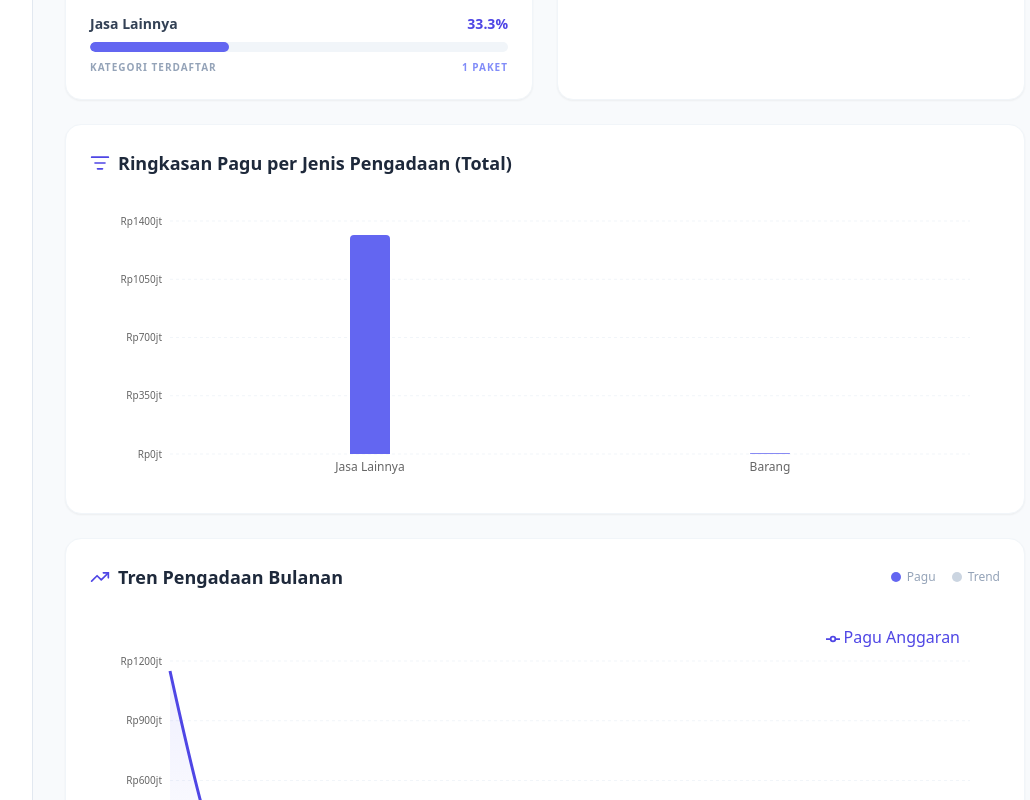
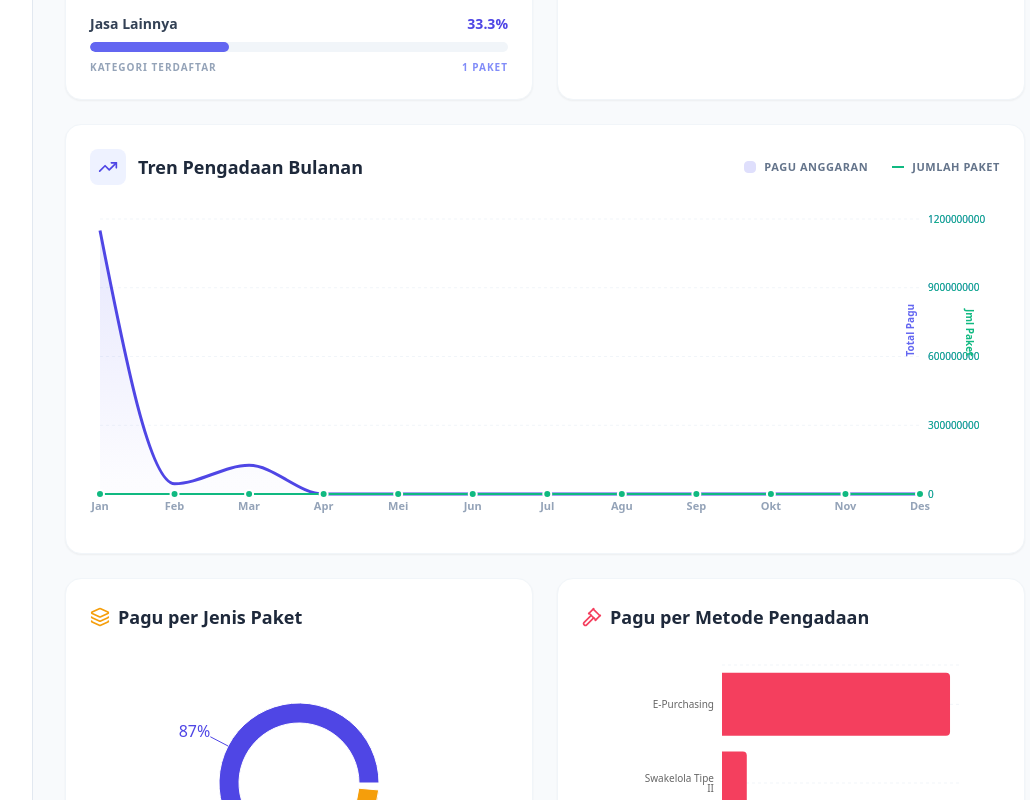
Before and after one commit to tamokmasuk-netizen/Monev_update, a React (Vite) app: page / in a window 1280 px wide. Shown: the part 440-1240 px from the top of the page, without its empty margins (223-1253 px from the left). Built offline with nearby package versions, Linux system fonts and the light colour scheme.

Commit message:
feat: Remove unused Gemini API key and refactor chart imports
Removes the placeholder GEMINI_API_KEY from .env.local and cleans up unused chart components from recharts imports in App.tsx. This simplifies the dependencies and removes dead code.

```diff
--- a/App.tsx
+++ b/App.tsx
@@ -54,7 +54,9 @@ import {
   Cell,
   Legend,
   AreaChart,
-  Area
+  Area,
+  ComposedChart,
+  Line
 } from 'recharts';
 import { GoogleGenAI } from "@google/genai";
 
@@ -656,59 +658,102 @@ const App: React.FC = () => {
                 </div>
               </div>
 
-              {/* Jenis Pengadaan Summary Chart (Macro View) */}
-              <div className="bg-white p-6 rounded-2xl shadow-sm border border-slate-100">
-                <h3 className="text-lg font-bold mb-6 text-slate-800 flex items-center gap-2">
-                  <ListFilter size={20} className="text-indigo-600" />
-                  Ringkasan Pagu per Jenis Pengadaan (Total)
-                </h3>
-                <div className="h-72">
-                  <ResponsiveContainer width="100%" height="100%">
-                    <BarChart data={jenisPengadaanData} margin={{ top: 20, right: 30, left: 20, bottom: 5 }}>
-                      <CartesianGrid strokeDasharray="3 3" vertical={false} stroke="#f1f5f9" />
-                      <XAxis dataKey="name" fontSize={12} axisLine={false} tickLine={false} />
-                      <YAxis tickFormatter={(val) => `Rp${val/1000000}jt`} fontSize={10} axisLine={false} tickLine={false} />
-                      <Tooltip
-                        formatter={(value: number) => formatCurrency(value)}
-                        contentStyle={{ borderRadius: '12px', border: 'none', boxShadow: '0 10px 15px -3px rgb(0 0 0 / 0.1)' }}
-                      />
-                      <Bar dataKey="pagu" fill="#6366f1" radius={[4, 4, 0, 0]} barSize={40} />
-                    </BarChart>
-                  </ResponsiveContainer>
-                </div>
-              </div>
-
-              {/* Tren Pengadaan Bulanan */}
+              {/* Tren Pengadaan Bulanan - Refined with Dual Y-Axis and better visual indicators */}
               <div className="bg-white p-6 rounded-2xl shadow-sm border border-slate-100">
                 <div className="flex items-center justify-between mb-6">
-                  <h3 className="text-lg font-bold text-slate-800 flex items-center gap-2">
-                    <TrendingUp size={20} className="text-indigo-600" />
-                    Tren Pengadaan Bulanan
-                  </h3>
-                  <div className="flex items-center gap-4 text-xs font-medium text-slate-400">
-                     <div className="flex items-center gap-1.5"><div className="w-2.5 h-2.5 rounded-full bg-indigo-500"></div>Pagu</div>
-                     <div className="flex items-center gap-1.5"><div className="w-2.5 h-2.5 rounded-full bg-slate-300"></div>Trend</div>
+                  <div className="flex items-center gap-3">
+                    <div className="p-2 bg-indigo-50 rounded-lg text-indigo-600">
+                      <TrendingUp size={20} />
+                    </div>
+                    <h3 className="text-lg font-bold text-slate-800">Tren Pengadaan Bulanan</h3>
+                  </div>
+                  <div className="flex items-center gap-6 text-[11px] font-bold uppercase tracking-wider text-slate-500">
+                     <div className="flex items-center gap-2">
+                       <div className="w-3 h-3 rounded bg-indigo-500 opacity-20 border border-indigo-500"></div>
+                       Pagu Anggaran
+                     </div>
+                     <div className="flex items-center gap-2">
+                       <div className="w-3 h-0.5 bg-emerald-500"></div>
+                       Jumlah Paket
+                     </div>
                   </div>
                 </div>
                 <div className="h-80 w-full">
                   <ResponsiveContainer width="100%" height="100%">
-                    <AreaChart data={monthlyTrendData} margin={{ top: 10, right: 30, left: 20, bottom: 5 }}>
+                    <ComposedChart data={monthlyTrendData} margin={{ top: 10, right: 20, left: 10, bottom: 5 }}>
                       <defs>
                         <linearGradient id="colorPagu" x1="0" y1="0" x2="0" y2="1">
-                          <stop offset="5%" stopColor="#6366f1" stopOpacity={0.1}/>
-                          <stop offset="95%" stopColor="#6366f1" stopOpacity={0}/>
+                          <stop offset="5%" stopColor="#6366f1" stopOpacity={0.15}/>
+                          <stop offset="95%" stopColor="#6366f1" stopOpacity={0.02}/>
                         </linearGradient>
                       </defs>
                       <CartesianGrid strokeDasharray="3 3" vertical={false} stroke="#f1f5f9" />
-                      <XAxis dataKey="name" fontSize={10} axisLine={false} tickLine={false} tickFormatter={(val) => val.substring(0, 3)} />
-                      <YAxis tickFormatter={(val) => `Rp${val/1000000}jt`} fontSize={10} axisLine={false} tickLine={false} />
+                      <XAxis
+                        dataKey="name"
+                        fontSize={11}
+                        fontWeight={600}
+                        axisLine={false}
+                        tickLine={false}
+                        tickFormatter={(val) => val.substring(0, 3)}
+                        stroke="#94a3b8"
+                      />
+                      <YAxis
+                        yId="left"
+                        orientation="left"
+                        tickFormatter={(val) => `Rp${val/1000000}jt`}
+                        fontSize={10}
+                        fontWeight={500}
+                        axisLine={false}
+                        tickLine={false}
+                        stroke="#6366f1"
+                        label={{ value: 'Total Pagu', angle: -90, position: 'insideLeft', offset: -10, fontSize: 10, fill: '#6366f1', fontWeight: 700 }}
+                      />
+                      <YAxis
+                        yId="right"
+                        orientation="right"
+                        fontSize={10}
+                        fontWeight={500}
+                        axisLine={false}
+                        tickLine={false}
+                        stroke="#10b981"
+                        label={{ value: 'Jml Paket', angle: 90, position: 'insideRight', offset: 10, fontSize: 10, fill: '#10b981', fontWeight: 700 }}
+                      />
                       <Tooltip
-                        formatter={(value: number, name: string) => [name === 'Pagu Anggaran' ? formatCurrency(value) : value, name === 'Pagu Anggaran' ? 'Total Pagu' : 'Jumlah Paket']}
-                        contentStyle={{ borderRadius: '12px', border: 'none', boxShadow: '0 10px 15px -3px rgb(0 0 0 / 0.1)' }}
+                        formatter={(value: number, name: string) => {
+                          if (name === 'pagu') return [formatCurrency(value), 'Total Pagu'];
+                          if (name === 'paket') return [value, 'Jumlah Paket'];
+                          return [value, name];
+                        }}
+                        contentStyle={{
+                          borderRadius: '16px',
+                          border: 'none',
+                          boxShadow: '0 10px 25px -5px rgb(0 0 0 / 0.1)',
+                          padding: '12px'
+                        }}
+                        itemStyle={{ fontSize: '12px', fontWeight: 600, padding: '2px 0' }}
+                        labelStyle={{ fontSize: '13px', fontWeight: 800, color: '#1e293b', marginBottom: '8px', borderBottom: '1px solid #f1f5f9', paddingBottom: '4px' }}
                       />
-                      <Area type="monotone" dataKey="pagu" name="Pagu Anggaran" stroke="#4f46e5" strokeWidth={3} fillOpacity={1} fill="url(#colorPagu)" />
-                      <Legend verticalAlign="top" align="right" height={36}/>
-                    </AreaChart>
+                      <Area
+                        yId="left"
+                        type="monotone"
+                        dataKey="pagu"
+                        name="pagu"
+                        stroke="#4f46e5"
+                        strokeWidth={3}
+                        fillOpacity={1}
+                        fill="url(#colorPagu)"
+                      />
+                      <Line
+                        yId="right"
+                        type="stepAfter"
+                        dataKey="paket"
+                        name="paket"
+                        stroke="#10b981"
+                        strokeWidth={2}
+                        dot={{ r: 4, fill: '#10b981', strokeWidth: 2, stroke: '#fff' }}
+                        activeDot={{ r: 6, strokeWidth: 0 }}
+                      />
+                    </ComposedChart>
                   </ResponsiveContainer>
                 </div>
               </div>
--- a/index.html
+++ b/index.html
@@ -18,10 +18,8 @@
   }
 }
 </script>
-<link rel="stylesheet" href="/index.css">
 </head>
 <body class="bg-slate-50 text-slate-900">
     <div id="root"></div>
-<script type="module" src="/index.tsx"></script>
 </body>
 </html>
```
Also changed, not shown: 1 other file (tests, documents, lock files or other folders).
